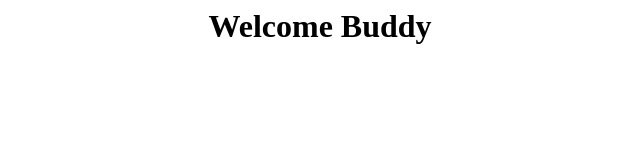
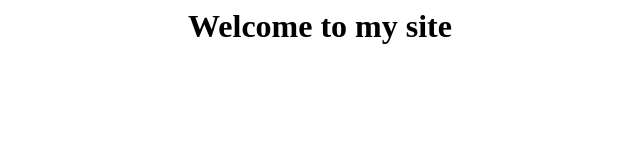
Before and after one commit to mosesthummathati/Task-2, a plain HTML site: page index.html in a window 1280 px wide. Shown: the whole page, without its empty margins (320-960 px from the left). Drawn offline with Linux system fonts and the light colour scheme.

Commit message:
Second Commit

```diff
--- a/index.html
+++ b/index.html
@@ -1 +1 @@
-<center><h1>Welcome Buddy</h1></center>
+<center><h1>Welcome to my site</h1></center>
```
